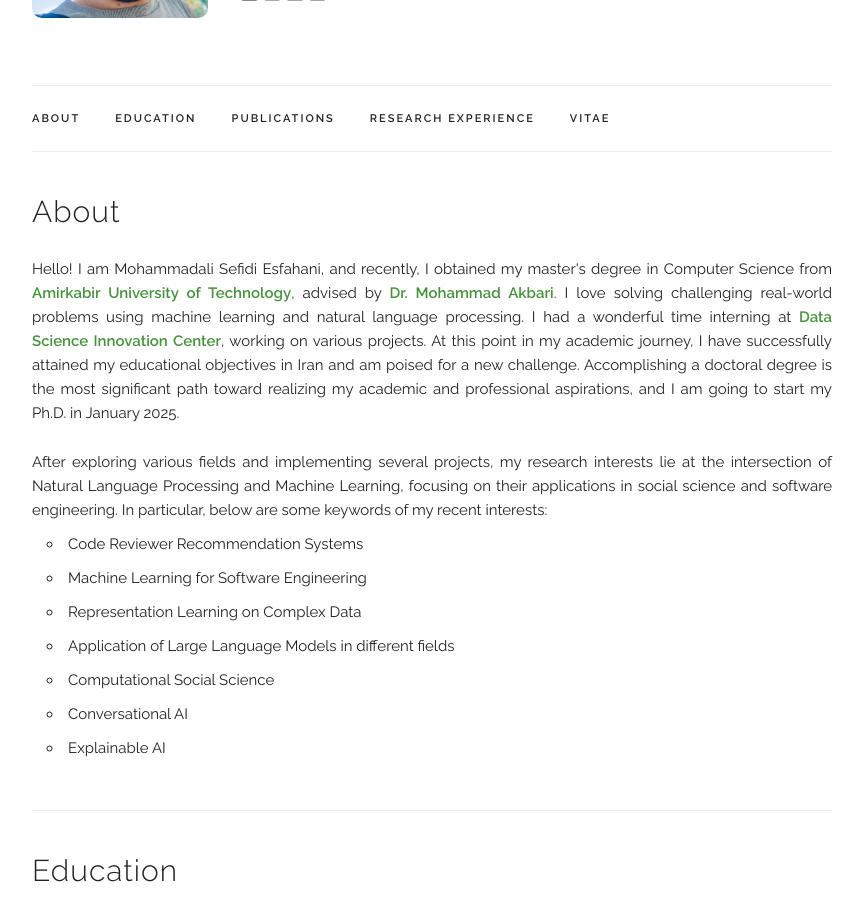
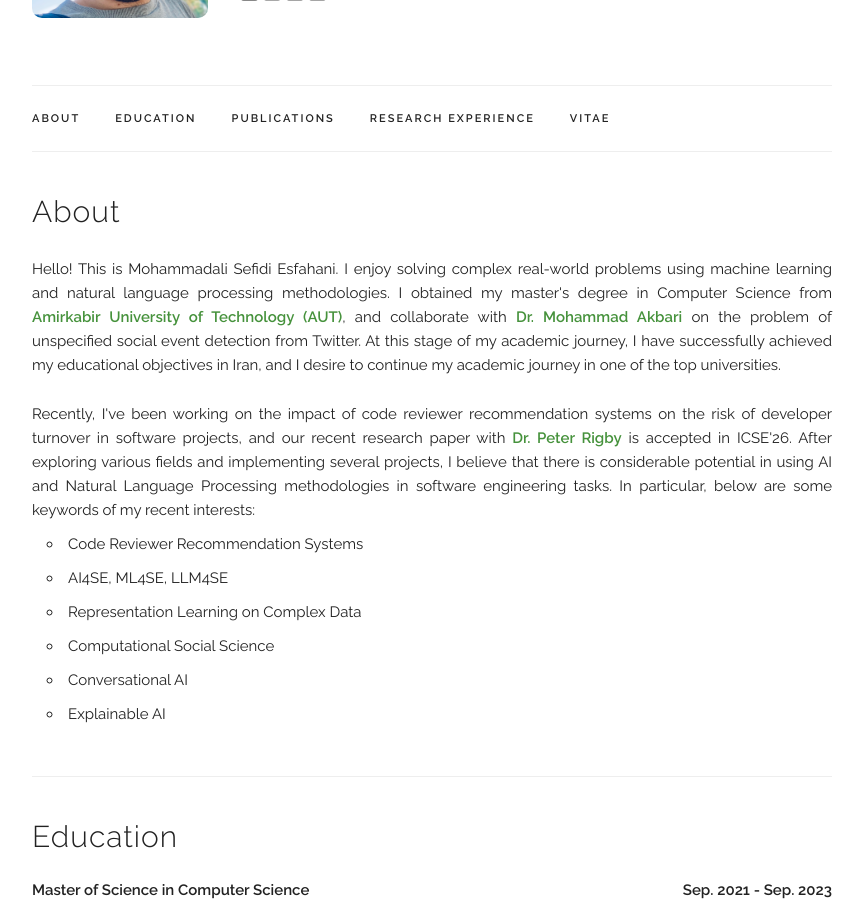
Before and after one commit to mojtabaSefidi/mojtabaSefidi.github.io, a Jekyll site: the page built from index.html, in a window 1280 px wide and 900 px high, scrolled down 225 px. Shown: the whole window, without its empty margins (208-1072 px from the left). Built offline with Jekyll 4.4.1, drawn with Linux system fonts in a browser that asks for light colours; some web fonts are replaced.

Commit message:
Update index.html

```diff
--- a/index.html
+++ b/index.html
@@ -6,28 +6,27 @@ layout: default
   <h4>About</h4>
   <p>
     <p>
-      Hello! I am Mohammadali Sefidi Esfahani, and recently, I obtained my master's degree in Computer Science from <a href="https://aut.ac.ir/en">Amirkabir University of Technology</a>,
-      advised by <a href="https://scholar.google.com.sg/citations?user=JU344KEAAAAJ&hl=en">Dr. Mohammad Akbari</a>. I love solving challenging
-      real-world problems using machine learning and natural language processing. I had a wonderful time interning at <a href="https://dslab.aut.ac.ir">Data Science Innovation Center</a>,
-      working on various projects. At this point in my academic journey, I have successfully attained my educational objectives in Iran and am poised for a new challenge.
-      Accomplishing a doctoral degree is the most significant path toward realizing my academic and professional aspirations, and I am going to start my Ph.D. in January 2025.
+      Hello! This is Mohammadali Sefidi Esfahani. I enjoy solving complex real-world problems using machine learning and natural language processing methodologies.
+
+      I obtained my master's degree in Computer Science from <a href="https://aut.ac.ir/en">Amirkabir University of Technology (AUT)</a>,
+      and collaborate with <a href="https://scholar.google.com.sg/citations?user=JU344KEAAAAJ&hl=en">Dr. Mohammad Akbari</a> on the problem of unspecified social event detection from Twitter.
+      At this stage of my academic journey, I have successfully achieved my educational objectives in Iran, and I desire to continue my academic journey in one of the top universities.
     </p>
     <p>
-      After exploring various fields and implementing several projects, my research interests lie at the intersection of Natural Language Processing and
-      Machine Learning, focusing on their applications in social science and software engineering. In particular, below are some keywords of my recent interests:
+      Recently, I've been working on the impact of code reviewer recommendation systems on the risk of developer turnover in software projects,
+      and our recent research paper with <a href="https://scholar.google.com/citations?user=lGVxz58AAAAJ&hl=en">Dr. Peter Rigby</a> is accepted in ICSE'26.
+      After exploring various fields and implementing several projects, I believe that there is considerable potential in using AI and Natural Language Processing methodologies in software engineering tasks.
+      In particular, below are some keywords of my recent interests:
     </p>
     <ul style="margin-left: 1em; margin-top: -1em; margin-bottom: -1em">
       <li>
         Code Reviewer Recommendation Systems
       </li>
       <li>
-        Machine Learning for Software Engineering
+        AI4SE, ML4SE, LLM4SE
       </li>
       <li>
         Representation Learning on Complex Data
-      </li>
-      <li>
-        Application of Large Language Models in different fields
       </li>
       <li>
         Computational Social Science
```
